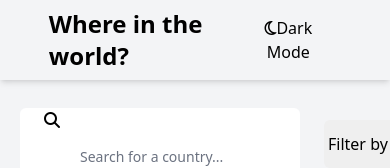
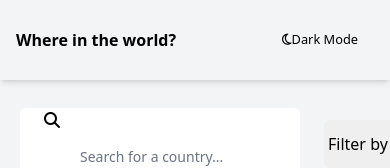
Before and after one commit to jabirkhalif/RESTCountries, a Vue app: page / in a window 390 px wide. Shown: the top 168 px of the page. Built offline with nearby package versions, Linux system fonts and the light colour scheme; no server answers.

Commit message:
responsive design ⚡

```diff
--- a/src/components/TheNav.vue
+++ b/src/components/TheNav.vue
@@ -20,4 +20,17 @@ const isDark = useDark();
 const toggleDark = useToggle(isDark);
 </script>
 
-<style lang="scss" scoped></style>
+<style scoped>
+@media screen and (max-width: 768px) {
+  nav {
+    width: 100%;
+    padding: 0 1rem;
+  }
+  h1 {
+    font-size: 1rem;
+  }
+  button {
+    font-size: 0.8rem;
+  }
+}
+</style>
--- a/src/views/CountryView.vue
+++ b/src/views/CountryView.vue
@@ -75,7 +75,7 @@
             v-for="(border, index) in country.borders"
             :key="index"
             :to="`/country/${border}`"
-            class="border inline-flex items-center mr-2 px-5 py-1 shadow-xl rounded-md"
+            class="border inline-flex items-center mr-2 px-5 py-1 shadow-xl rounded-md dark:border-stone-400"
           >
             {{ border }}
           </router-link>
```
